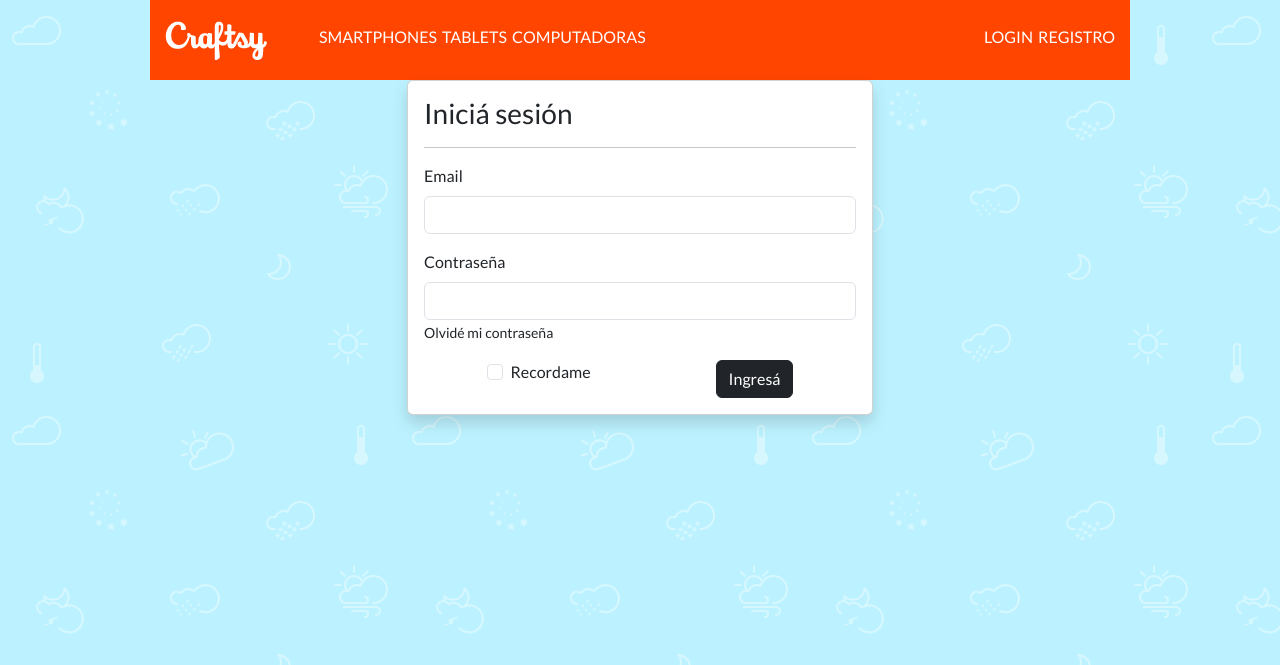
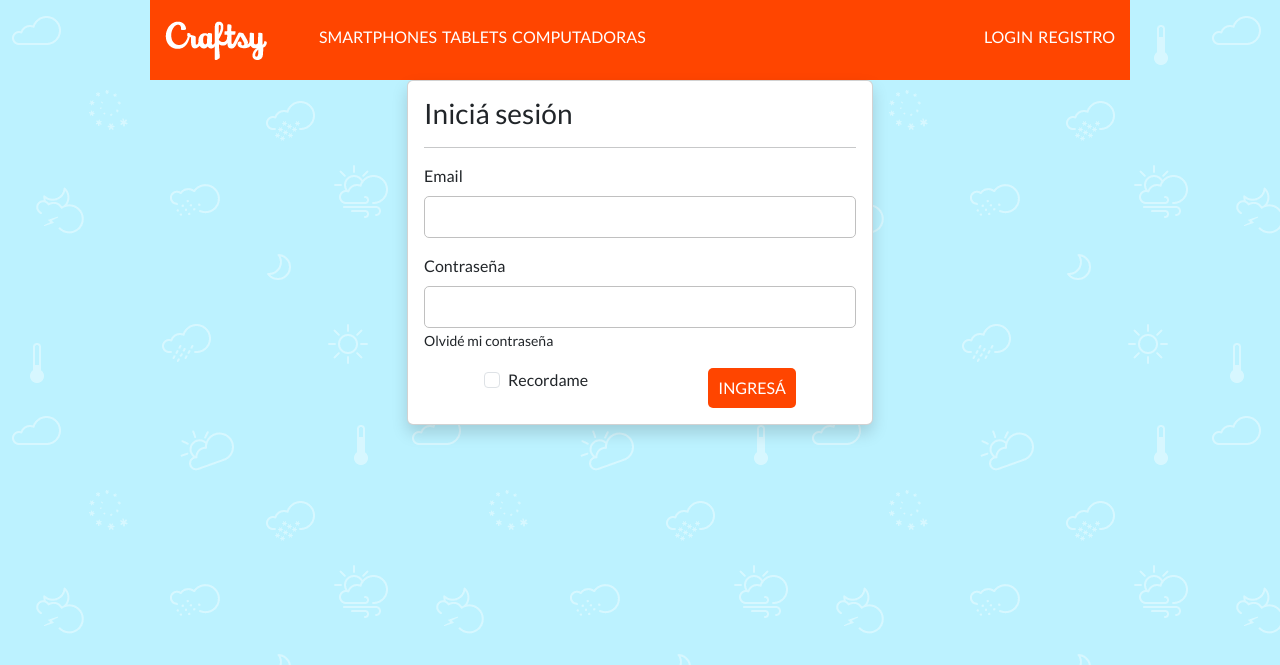
Before and after one commit to comision20formar/craftsy, a Node server app: page /login in a window 1280 px wide. Shown: the top 665 px of the page. Run offline with Node 20, Linux system fonts and the light colour scheme; some libraries are stand-ins or nearby versions.

Commit message:
fix: forms custom styles

```diff
--- /dev/null
+++ b/public/css/buttons.css
@@ -0,0 +1,13 @@
+.buttons__primary {
+    padding: 8px 10px;
+    color: white;
+    background-color: orangered;
+    text-transform: uppercase;
+    border: none;
+    border-radius: 5px;
+}
+
+.buttons__primary:hover{
+    background-color: rgb(255, 89, 0);
+    box-shadow: 0px 0px 5px grey;
+}
--- /dev/null
+++ b/public/css/forms.css
@@ -0,0 +1,11 @@
+.forms__control--input {
+    width: 100%;
+    border: 1px solid silver;
+    padding: 8px;
+    border-radius: 5px;
+}
+
+.forms__control--input:focus{
+    box-shadow: 0px 0px 5px cadetblue;
+    outline: none;
+}
--- a/public/css/styles.css
+++ b/public/css/styles.css
@@ -3,3 +3,5 @@
 @import './glider.css';
 @import './header.css';
 @import './home.css';
+@import './forms.css';
+@import './buttons.css';
--- a/views/login.html
+++ b/views/login.html
@@ -8,7 +8,7 @@
     <link rel="stylesheet" href="/css/styles.css">
     <script src="https://kit.fontawesome.com/3f21023fe6.js" crossorigin="anonymous"></script>
 </head>
-<body class="register">
+<body class="login">
     <header class="home__header">
         <div class="home__header--top">
             <a href="/"><img src="/img/logo.png" alt=""></a>
@@ -38,11 +38,11 @@
                     <form class="row" action="">
                         <div class="col-12 mb-3">
                             <label class="form-label" for="email">Email</label>
-                            <input class="form-control" type="email" id="email" name="email">
+                            <input class="forms__control--input" type="email" id="email" name="email">
                         </div>
                         <div class="col-12 mb-3">
                             <label class="form-label" for="password">Contraseña</label>
-                            <input class="form-control" type="password" id="password" name="password">
+                            <input class="forms__control--input" type="password" id="password" name="password">
                             <a class="text-dark small" href="">Olvidé mi contraseña</a>
                         </div>
 
@@ -53,7 +53,7 @@
                                   Recordame
                                 </label>
                               </div>
-                            <button class="btn btn-dark">Ingresá</button>
+                            <button class="buttons__primary">Ingresá</button>
                         </div>
                     </form>
                   </div>
```
